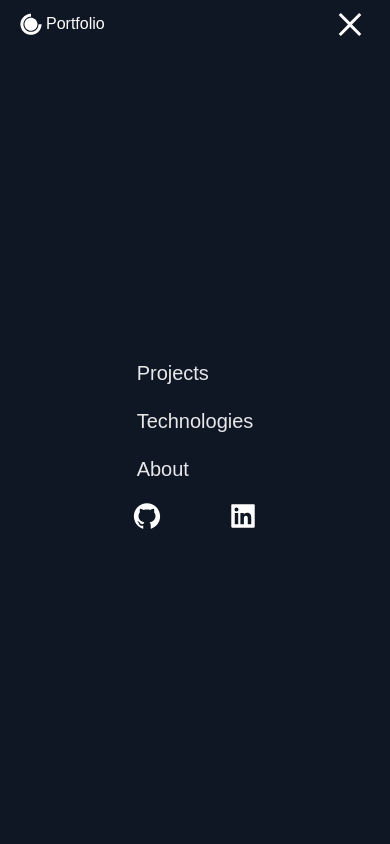
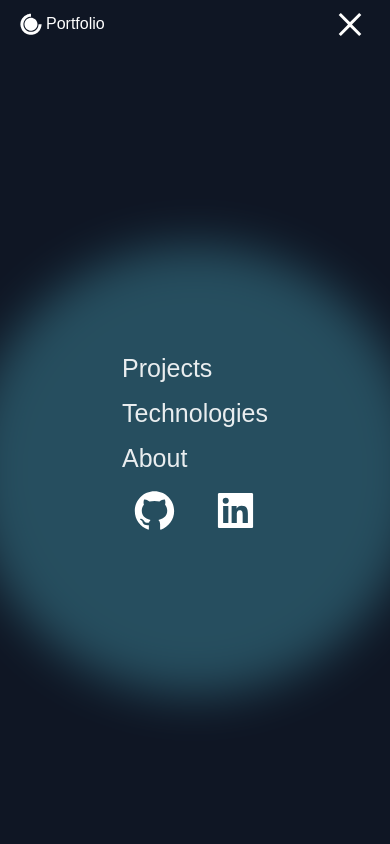
Before and after one commit to JosephHuntley/Portfolio_Updated, a React (Vite) app: page / in a window 390 px wide. Both pictures are taken after a click on the button 350 px from the left and 24 px from the top of the page. Shown: the top 844 px of the page. Built offline with nearby package versions, Linux system fonts and the light colour scheme.

Commit message:
Added blur bg to mobile menu

```diff
--- a/src/components/Menu/Menu.jsx
+++ b/src/components/Menu/Menu.jsx
@@ -8,8 +8,9 @@ import {
   Icons,
   Links,
   SocialIcons,
+  DivBlur,
+  NavLink,
 } from "./MenuStyles";
-import { NavLink } from "../header/HeaderStyles";
 import { AiFillGithub, AiFillLinkedin } from "react-icons/ai";
 
 const Menu = () => {
@@ -51,17 +52,18 @@ const Menu = () => {
                 target="_blank"
                 aria-label="Check out my Github"
               >
-                <AiFillGithub size="3rem" />
+                <AiFillGithub size="4.5rem" />
               </SocialIcons>
               <SocialIcons
                 href="https://linkedin.com/in/joseph-huntley-187636196"
                 target="_blank"
                 aria-label="Check out my LinkedIn"
               >
-                <AiFillLinkedin size="3rem" />
+                <AiFillLinkedin size="4.5rem" />
               </SocialIcons>
             </Icons>
           </Nav>
+          <DivBlur />
         </MenuStyle>
       ) : null}
     </>
--- a/src/components/Menu/MenuStyles.js
+++ b/src/components/Menu/MenuStyles.js
@@ -6,7 +6,7 @@ export const Header = styled.header`
   justify-content: space-between;
   padding: 0 1.6rem;
   position: fixed;
-  z-index: 15;
+  z-index: 10;
 
   background-color: ${(props) => props.theme.colors.background1};
 `;
@@ -19,10 +19,12 @@ export const MenuStyle = styled.section`
   background-color: ${(props) => props.theme.colors.background1};
 
   position: fixed;
-  z-index: 10;
+  z-index: 5;
   top: 50%;
   left: 50%;
   transform: translate(-50%, -50%);
+
+  overflow-x: hidden;
 `;
 
 export const Nav = styled.nav`
@@ -32,6 +34,8 @@ export const Nav = styled.nav`
   justify-content: center;
   align-items: center;
   gap: 1.6rem;
+  position: relative;
+  z-index: 15;
 `;
 
 export const Links = styled.ul`
@@ -55,3 +59,30 @@ export const SocialIcons = styled.a`
     transform: scale(1.2);
   }
 `;
+
+export const DivBlur = styled.div`
+  width: 450px;
+  height: 450px;
+  border-radius: 9999px;
+  opacity: 0.3;
+  filter: blur(24px);
+
+  background-color: ${(props) => props.theme.colors.accent2};
+
+  position: absolute;
+  z-index: 5;
+  top: 50%;
+  left: 50%;
+  transform: translate(-50%, -50%);
+`;
+
+export const NavLink = styled.a`
+  font-size: 2.5rem;
+  color: ${(props) => props.theme.colors.text};
+  transition: 0.4s ease;
+  &:hover {
+    color: #fff;
+    opacity: 1;
+    cursor: pointer;
+  }
+`;
```
